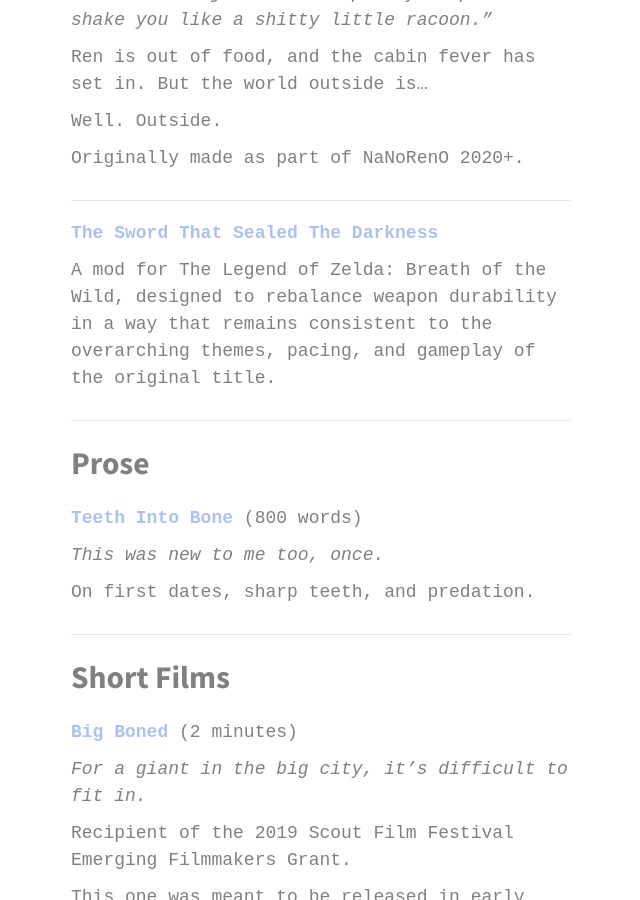
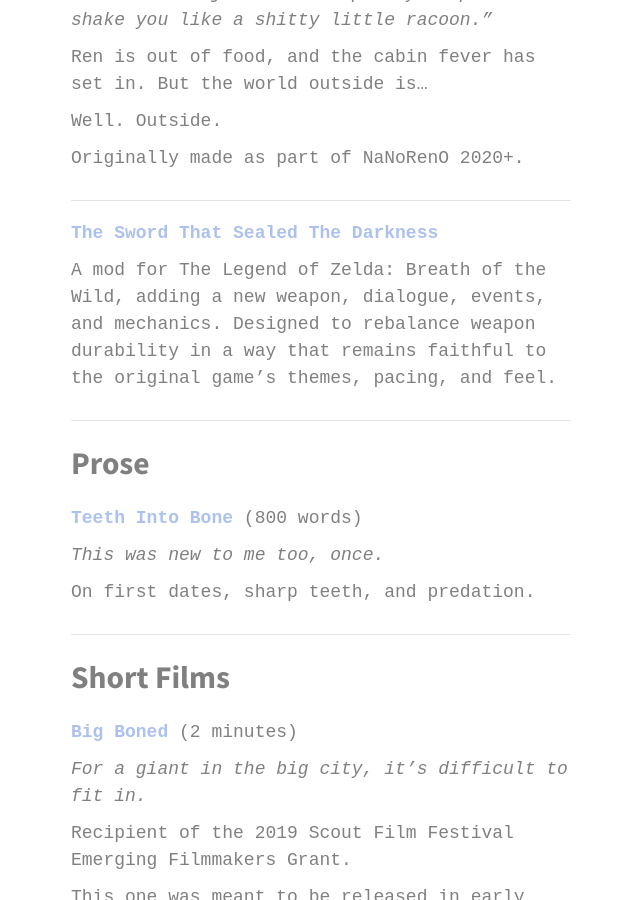
Before and after one commit to elliotherriman/website, a Jekyll site: the page built from writing.md, in a window 1280 px wide and 900 px high, scrolled down 653 px. Shown: the whole window, without its empty margins (319-959 px from the left). Built offline with Jekyll 4.4.1, drawn with Linux system fonts in a browser that asks for light colours; nearby versions of some CDN libraries; some web fonts are replaced.

Commit message:
Update writing.md

```diff
--- a/writing.md
+++ b/writing.md
@@ -34,7 +34,7 @@ Originally made as part of NaNoRenO 2020+.
 
 **[The Sword That Sealed The Darkness](https://gamebanana.com/gamefiles/12800)**
 
-A mod for The Legend of Zelda: Breath of the Wild, designed to rebalance weapon durability in a way that remains consistent to the overarching themes, pacing, and gameplay of the original title.
+A mod for The Legend of Zelda: Breath of the Wild, adding a new weapon, dialogue, events, and mechanics. Designed to rebalance weapon durability in a way that remains faithful to the original game's themes, pacing, and feel.
 
 ---
 
```
